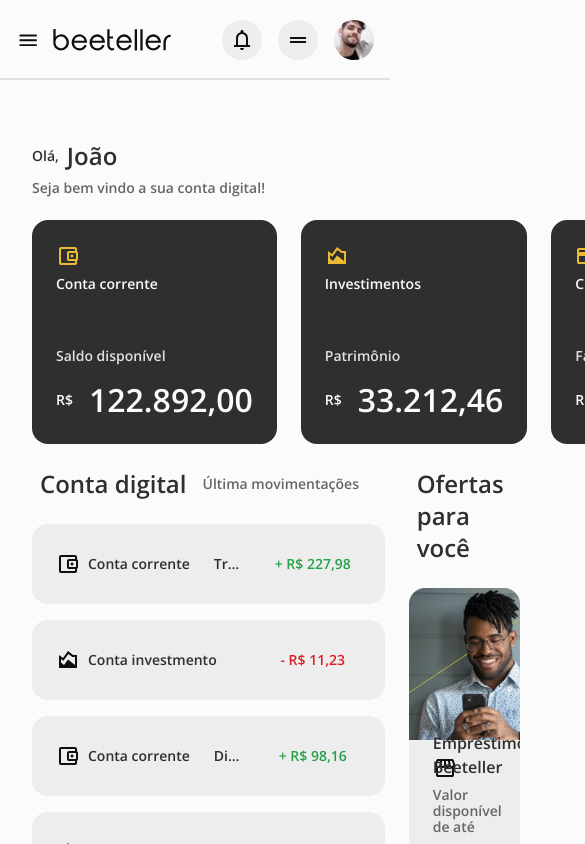
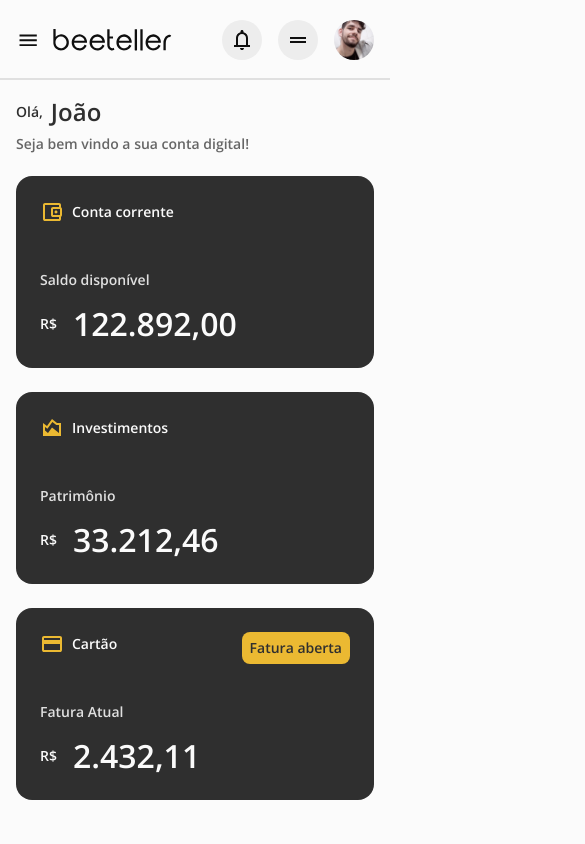
Before and after one commit to redsonfarias/beeteller, a React (Vite) app: page / in a window 390 px wide. Shown: the top 844 px of the page, 585 px wide, since content can reach past the window. Built offline with nearby package versions, Linux system fonts and the light colour scheme.

Commit message:
responsive of home page components

```diff
--- a/src/App.module.css
+++ b/src/App.module.css
@@ -3,3 +3,16 @@
   margin: 6.75rem auto 0 auto;
   padding: 2rem;
 }
+
+@media screen and (max-width: 64rem) {
+  .content {
+    max-width: 40rem;
+  }
+}
+
+@media screen and (max-width: 48rem) {
+  .content {
+    margin-top: 4rem;
+    padding: 2rem 1rem;
+  }
+}
--- a/src/components/molecules/MobileMenu/styles.module.css
+++ b/src/components/molecules/MobileMenu/styles.module.css
@@ -4,6 +4,7 @@
 }
 
 @media screen and (max-width: 64rem) {
+
   .sidebar,
   .sidebarActive {
     display: flex;
@@ -29,9 +30,17 @@
     height: 12rem;
     padding: 1rem 3rem;
   }
+
+  .sidebar p,
+  .sidebarActive p {
+    font-size: var(--font-md);
+    line-height: var(--line-md);
+    color: var(--primary-pure);
+  }
 }
 
 @media screen and (max-width: 48rem) {
+
   .sidebar,
   .sidebarActive {
     top: calc(5rem - 2px);
--- a/src/components/molecules/OfferCard/styles.module.css
+++ b/src/components/molecules/OfferCard/styles.module.css
@@ -10,9 +10,13 @@
 
   overflow: hidden;
   cursor: pointer;
+
+  transition: all 0.8s ease-in-out;
 }
 
 .container:hover {
+  box-shadow: 0 8px 24px 0 #00000029;
+
   .image {
     height: 11.5rem;
     filter: sepia(0.4) saturate(1.5);
@@ -32,8 +36,8 @@
 }
 
 .icon {
+  margin-left: 1.5rem;
   transition: all 0.8s ease-in-out;
-  margin-left: 1.5rem;
 }
 
 .content {
@@ -71,3 +75,19 @@
   line-height: var(--line-lg);
   margin-bottom: 0.05rem;
 }
+
+@media screen and (max-width: 64rem) {
+  .container {
+    height: 30rem;
+  }
+
+  .container:hover {
+    .image {
+      height: 18.5rem;
+    }
+  }
+
+  .image {
+    height: 16rem;
+  }
+}
--- a/src/components/molecules/OverviewCard/styles.module.css
+++ b/src/components/molecules/OverviewCard/styles.module.css
@@ -99,3 +99,14 @@
   opacity: 0;
   transition: all 0.5s ease-in-out;
 }
+
+@media screen and (max-width: 64rem) {
+  .container {
+    height: 12rem;
+  }
+
+  .icon {
+    flex-direction: row;
+    align-items: center;
+  }
+}
--- a/src/components/molecules/TransactionCard/index.tsx
+++ b/src/components/molecules/TransactionCard/index.tsx
@@ -36,7 +36,7 @@
     <div className={styles.container}>
       <div className={styles.accountType}>
         {account.icon}
-        <p>{account.type}</p>
+        <p className={styles.accountName}>{account.type}</p>
       </div>
 
       <p>{description}</p>
--- a/src/components/molecules/TransactionCard/styles.module.css
+++ b/src/components/molecules/TransactionCard/styles.module.css
@@ -42,3 +42,13 @@
 .outcome {
   color: var(--danger);
 }
+
+@media screen and (max-width: 48rem) {
+  .container {
+    grid-template-columns: auto 1.2fr 6rem;
+  }
+
+  .accountName {
+    display: none;
+  }
+}
--- a/src/components/organisms/Overview/styles.module.css
+++ b/src/components/organisms/Overview/styles.module.css
@@ -3,3 +3,9 @@
   grid-template-columns: 2fr 1.6fr 1.5fr;
   gap: var(--gap-lg);
 }
+
+@media screen and (max-width: 64rem) {
+  .container {
+    grid-template-columns: 1fr;
+  }
+}
--- a/src/pages/Home/styles.module.css
+++ b/src/pages/Home/styles.module.css
@@ -4,3 +4,10 @@
   gap: var(--gap-lg);
   margin-top: 1.5rem;
 }
+
+@media screen and (max-width: 64rem) {
+  .sections {
+    grid-template-columns: 1fr;
+    margin-top: 3rem;
+  }
+}
```
